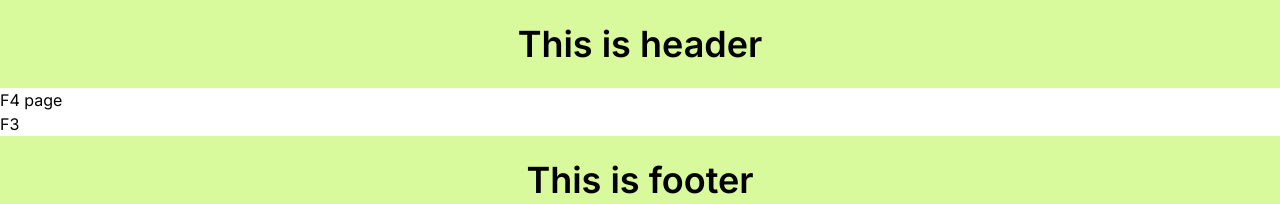
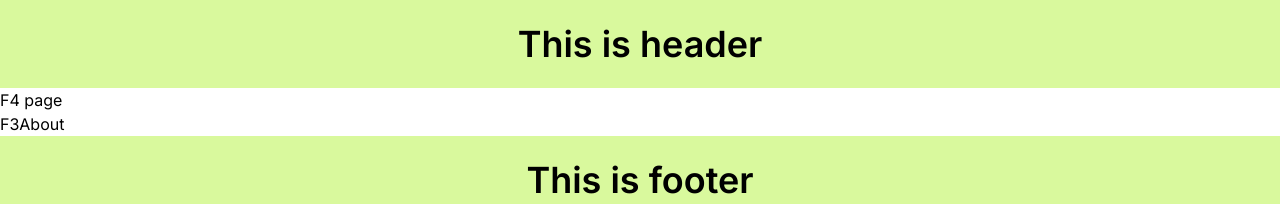
Before and after one commit to mirnatul/nextjs-codevolution, a Next.js app: page /f1/f4 in a window 1280 px wide. Shown: the top 204 px of the page. Built offline with nearby package versions, Linux system fonts and the light colour scheme.

Commit message:
... interceptor done

```diff
--- /dev/null
+++ b/src/app/f1/f4/(...)about/page.jsx
@@ -0,0 +1,11 @@
+import React from 'react';
+
+const InterceptedAbout = () => {
+    return (
+        <div>
+            intercepted about
+        </div>
+    );
+};
+
+export default InterceptedAbout;
--- a/src/app/f1/f4/page.jsx
+++ b/src/app/f1/f4/page.jsx
@@ -6,6 +6,7 @@ const F4 = () => {
         <div>
             <h2>F4 page</h2>
             <Link href='/f1/f3'>F3</Link>
+            <Link href='/about'>About</Link>
         </div>
     );
 };
```
